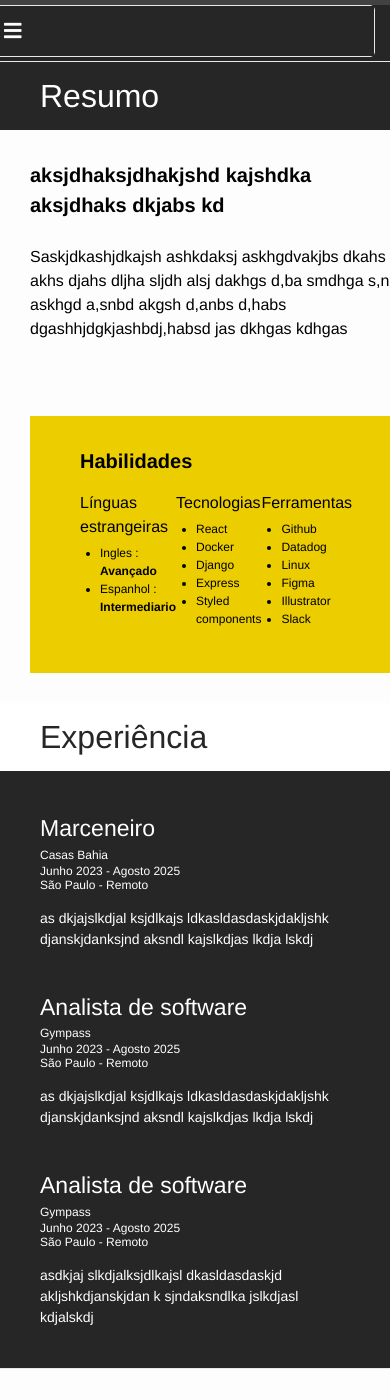
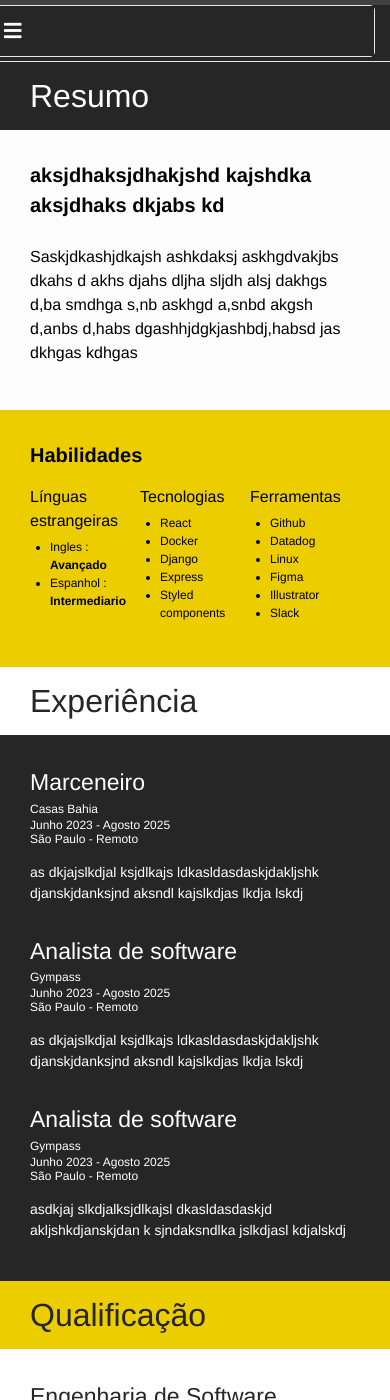
Before and after one commit to Curriculum-Project/curriculum-project, a Jekyll site: the page built from index.html, in a window 390 px wide and 1400 px high. Built offline with Jekyll 4.4.1, drawn with Linux system fonts in a browser that asks for light colours; nearby versions of some CDN libraries; some of the changed text lies outside the part shown.

```diff
--- a/_config.yml
+++ b/_config.yml
@@ -21,8 +21,8 @@
     output: true
   habilities:
     output: true
-  # mentors:
-  #   output: true
+  qualification:
+    output: true
 
 # Build settings
 theme: minima
--- a/_sass/_about.scss
+++ b/_sass/_about.scss
@@ -35,7 +35,7 @@
     background-color: #262626;
     color: white;
 
-    padding: 10px 40px;
+    padding: 10px 30px;
 
     h1 {
         margin-bottom: 0px;
@@ -126,7 +126,7 @@
     padding: 30px 50px;
 
     @media only screen and (max-width: 770px) {
-        margin: 30px;
+        padding: 30px;
     }
 }
 
--- a/_sass/_profissional.scss
+++ b/_sass/_profissional.scss
@@ -12,7 +12,7 @@
         background-color: white;
         color: #262626;
 
-        padding: 10px 40px;
+        padding: 10px 30px;
 
         h1 {
             margin-bottom: 0px;
@@ -58,57 +58,5 @@
             flex-direction: column;
             width: 100%;
         }
-
-        .box-content {
-            margin: 40px 40px 0px 40px;
-
-            .box-title{
-                margin-bottom: 16px;
-
-                h3 {
-                    margin: 0;
-                    font-size: 23px;
-                }
-
-                h4 {
-                    margin: 0;
-                    font-size: 12px;
-                }
-
-                p {
-                    line-height: normal;
-                    font-weight: 300;
-                    font-size: 12px;
-                }
-            }
-
-
-            p {
-                margin: 0;
-                font-size: 14px;
-            }
-        }
-
-        .participe {
-            height: 130px;
-            background-color: #DC7004;
-
-            display: flex;
-            flex-direction: column;
-            justify-content: center;
-
-            grid-column-start: 1;
-            grid-column-end: 3;
-
-            margin-top: 40px;
-
-            .participe-title {
-                padding-bottom: 10px;
-            }
-
-            p {
-                margin: 0px 40px;
-            }
-        }
     }
 }
--- /dev/null
+++ b/_sass/_qualification.scss
@@ -0,0 +1,144 @@
+.box-content {
+    margin: 40px 50px 0px 50px;
+
+    @media only screen and (max-width: 770px) {
+        margin: 30px;
+        margin-bottom: 0px;
+    }
+
+    .box-title{
+        margin-bottom: 16px;
+
+        h3 {
+            margin: 0;
+            font-size: 23px;
+        }
+
+        h4 {
+            margin: 0;
+            font-size: 12px;
+        }
+
+        p {
+            line-height: normal;
+            font-weight: 300;
+            font-size: 12px;
+        }
+    }
+
+
+    p {
+        margin: 0;
+        font-size: 14px;
+    }
+}
+
+.box-certificate {
+    margin-top: 16px;
+}
+
+.certificate {
+
+    padding: 8px;
+    color: black;
+    border: 1px solid black;
+    border-radius: 8px;
+
+    font-size: 14px;
+
+    &:visited {
+        color: #eccd00;
+        border-color: #eccd00;
+    }
+
+    &:hover {
+        color: #828282;
+        border-color: #828282;
+    }
+}
+
+.participe {
+    height: 130px;
+    background-color: #DC7004;
+
+    display: flex;
+    flex-direction: column;
+    justify-content: center;
+
+    grid-column-start: 1;
+    grid-column-end: 3;
+
+    margin-top: 40px;
+
+    .participe-title {
+        padding-bottom: 10px;
+    }
+
+    p {
+        margin: 0px 40px;
+    }
+}
+
+#qualification{
+    display: flex;
+    background-color: white;
+    color: #262626;
+
+    @media only screen and (max-width: 770px) {
+        display: block;
+    }
+
+    .title-mobile-qualification {
+        display: none;
+
+        background-color: #eccd00;
+        color: #262626;
+
+        padding: 10px 30px;
+
+        h1 {
+            margin-bottom: 0px;
+        }
+
+        @media only screen and (max-width: 770px) {
+            display: block;
+        }
+    }
+
+    .title-projetos-qualification {
+        background-color: #eccd00;
+
+        display: flex;
+        justify-content: center;
+
+        color: #262626;
+        width: 100px;
+
+
+        h1 {
+            margin: 0px;
+            padding: 40px 0px;
+            font-size: 40px;
+            writing-mode: vertical-lr;
+            white-space: nowrap;
+        }
+
+        @media only screen and (max-width: 770px) {
+            display: none;
+        }
+    }
+
+    .content-qualification {
+        width: fit-content;
+
+        display: flex;
+        width: 100%;
+        padding-bottom: 40px;
+
+        @media only screen and (max-width: 770px) {
+            display: flex;
+            flex-direction: column;
+            width: 100%;
+        }
+    }
+}
--- /dev/null
+++ b/_sections/qualification.html
@@ -0,0 +1,52 @@
+<div id="qualification">
+    <div id="title-container-qualification" class="title-projetos-qualification">
+        <h1 id="title-qualification">Qualificação</h1>
+    </div>
+    <div class="title-mobile-qualification">
+        <h1>Qualificação</h1>
+    </div>
+    <div class="content-qualification">
+        {% for item in site.qualification %}
+        <div class="box-content">
+            <div class="box-title">
+                <h3>{{ item.nome }}</h3>
+                <div class="box-detail">
+                    <h4>{{ item.local }}</h4>
+                    <p>{{ item.period }}</p>
+                </div>
+            </div>
+            <p>{{ item.description }}</p>
+            <div class="box-certificate">
+                <a class="certificate" href="https://github.com/user-attachments/assets/6b298cde-cdc9-4253-b54e-94715999956b" target="_blank"><i class="fa fa-file"></i> Certificado</a>
+            </div>
+        </div>
+        {% endfor %}
+    </div>
+</div>
+
+<script>
+    const titleContainerQualification = document.getElementById("title-container-qualification");
+    const titleQualification = document.getElementById("title-qualificiation");
+
+    document.addEventListener("scroll", function () {
+        const headerHeight = 55
+        const titleHeightQualification = 302
+        const titleTopQualification = titleContainerQualification.offsetTop - headerHeight
+        const titleBottomQualification = titleContainerQualification.offsetHeight + titleTopQualification - titleHeightQualification
+        if (window.pageYOffset > titleTopQualification) {
+            if (window.pageYOffset < titleBottomQualification) {
+                titleQualification.style.position = "fixed";
+                titleQualification.style.top = "55px";
+                titleContainerQualification.style.alignItems = "normal"
+            } else {
+                titleQualification.style.position = "absolute"
+                titleQualification.style.top = "auto";
+                titleContainerQualification.style.alignItems = "end"
+            }
+        } else {
+            titleQualification.style.position = "relative"
+            titleQualification.style.top = "auto";
+            titleContainerWhat.style.alignItems = "normal"
+        }
+    });
+</script>
--- a/css/main.scss
+++ b/css/main.scss
@@ -51,7 +51,8 @@
 //         "layout",
         "profissional",
         "header",
-        "about"
+        "about",
+        "qualification"
 //         "get-started",
 //         "what-is-it",
 //         "syntax-highlighting"
--- a/index.html
+++ b/index.html
@@ -5,3 +5,4 @@
 
 {% include_relative _sections/about.html %}
 {% include_relative _sections/profissional.html %}
+{% include_relative _sections/qualification.html %}
```
Also changed, not shown: _qualification/example_qualification.md (added, +11 -0 lines), .github/workflows/create-file.yaml, .github/workflows/create-post.yaml (deleted).
